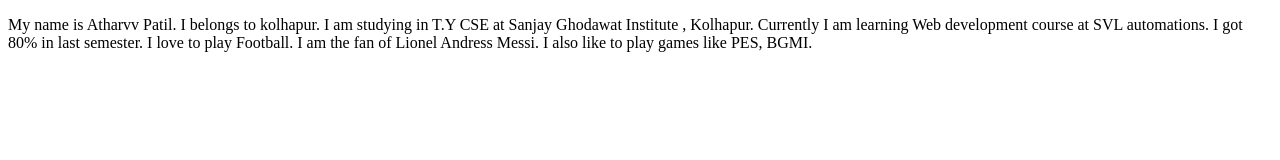
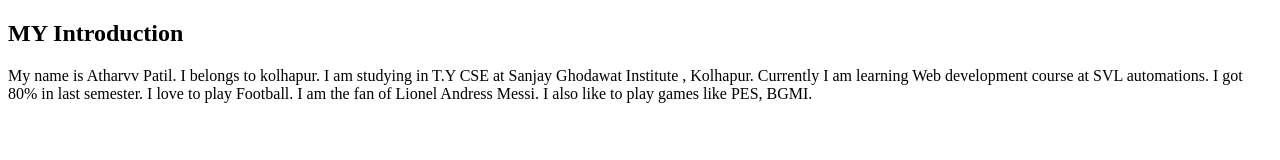
Before and after one commit to Atharv1199P/demo, a plain HTML site: page index.html in a window 1280 px wide. Drawn offline with Linux system fonts and the light colour scheme.

Commit message:
Update index.html
add tag h2 to the index.html

```diff
--- a/index.html
+++ b/index.html
@@ -8,11 +8,13 @@
 </head>
 
 <body>
+    <h2>MY Introduction</h2>
     <p>My name is Atharvv Patil. I belongs to kolhapur. I am studying in T.Y CSE at Sanjay Ghodawat Institute ,
         Kolhapur. Currently I am learning Web development course at SVL automations.
         I got 80% in last semester. I love to play Football. I am the fan of Lionel Andress Messi.
         I also like to play games like PES, BGMI.
     </p>
+
 </body>
 
 </html>
```
